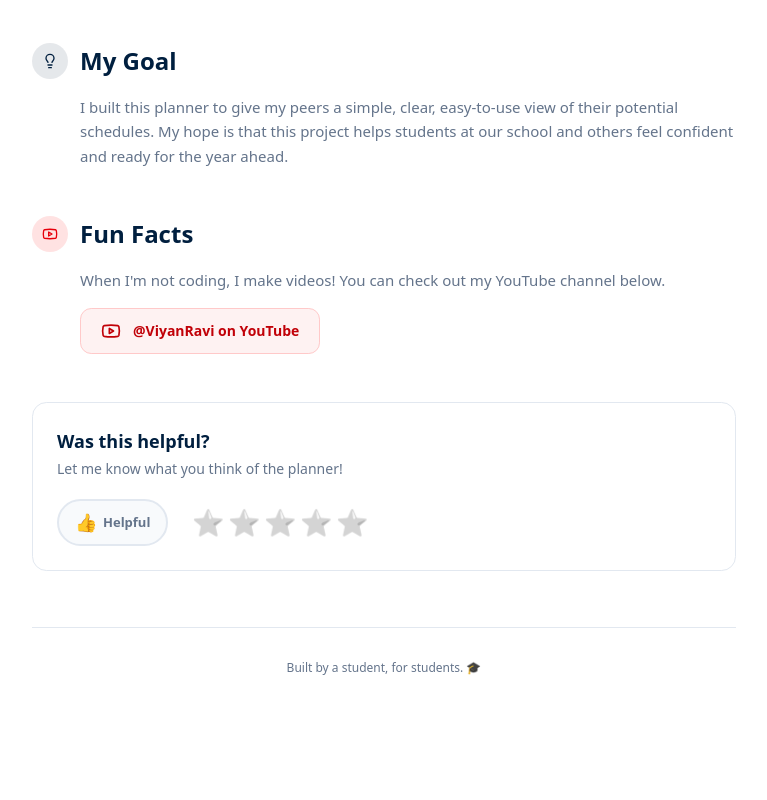
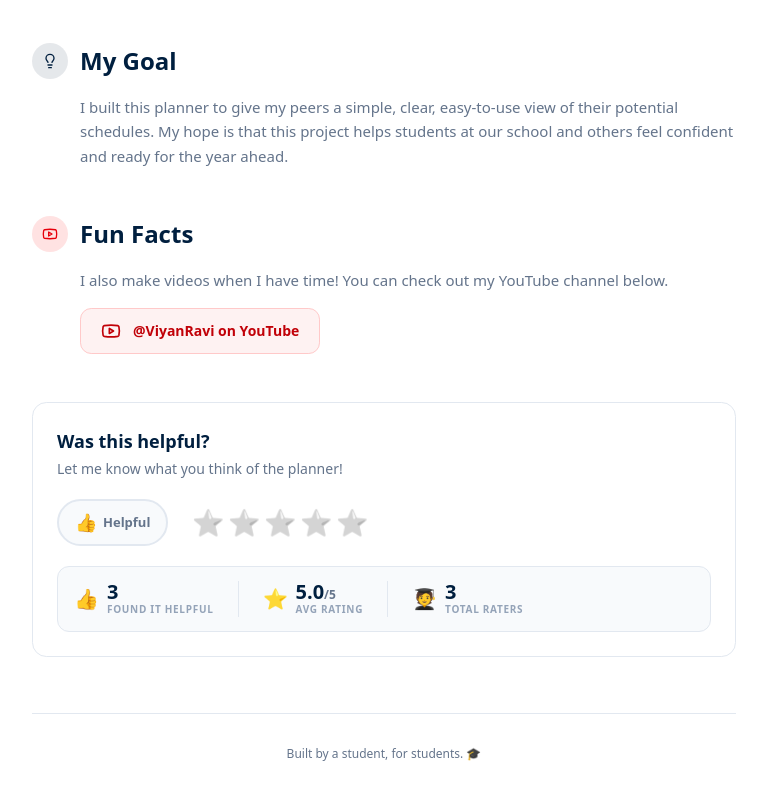
Before and after one commit to viyanravi/middle_school_course_planner, a Next.js app: page /about in a window 1280 px wide. Shown: the part 466-1266 px from the top of the page, without its empty margins (256-1023 px from the left). Before the commit the page ends 1182 px from the top, so only its background shows below. Built offline with nearby package versions, Linux system fonts and the light colour scheme.

Commit message:
Added rating

```diff
--- /dev/null
+++ b/ratings-data.json
@@ -0,0 +1,11 @@
+{
+  "thumbsCount": 3,
+  "starCounts": {
+    "1": 0,
+    "2": 0,
+    "3": 0,
+    "4": 0,
+    "5": 3
+  },
+  "totalRaters": 3
+}
--- a/src/app/about/page.tsx
+++ b/src/app/about/page.tsx
@@ -8,6 +8,54 @@ function RatingWidget() {
   const [thumbed, setThumbed] = React.useState(false);
   const [stars, setStars] = React.useState(0);
   const [hovered, setHovered] = React.useState(0);
+  const [submitted, setSubmitted] = React.useState(false);
+
+  // Live counts from server
+  const [thumbsCount, setThumbsCount] = React.useState<number | null>(null);
+  const [starCounts, setStarCounts] = React.useState<Record<string, number> | null>(null);
+  const [totalRaters, setTotalRaters] = React.useState<number | null>(null);
+  const [loading, setLoading] = React.useState(true);
+
+  // Fetch current counts on mount
+  React.useEffect(() => {
+    fetch('/api/ratings')
+      .then(r => r.json())
+      .then(data => {
+        setThumbsCount(data.thumbsCount ?? 0);
+        setStarCounts(data.starCounts ?? {});
+        setTotalRaters(data.totalRaters ?? 0);
+        setLoading(false);
+      })
+      .catch(() => setLoading(false));
+  }, []);
+
+  const handleSubmit = async () => {
+    if (submitted || (!thumbed && stars === 0)) return;
+    setSubmitted(true);
+
+    try {
+      const res = await fetch('/api/ratings', {
+        method: 'POST',
+        headers: { 'Content-Type': 'application/json' },
+        body: JSON.stringify({ thumbed, stars: stars > 0 ? stars : undefined }),
+      });
+      const data = await res.json();
+      setThumbsCount(data.thumbsCount ?? 0);
+      setStarCounts(data.starCounts ?? {});
+      setTotalRaters(data.totalRaters ?? 0);
+    } catch { }
+  };
+
+  // Compute average star rating
+  const avgStar = (() => {
+    if (!starCounts) return null;
+    let total = 0, count = 0;
+    for (let i = 1; i <= 5; i++) {
+      total += i * (starCounts[String(i)] || 0);
+      count += starCounts[String(i)] || 0;
+    }
+    return count > 0 ? (total / count).toFixed(1) : null;
+  })();
 
   return (
     <section className="mb-12 border border-border rounded-2xl p-6 bg-card/60">
@@ -17,15 +65,17 @@ function RatingWidget() {
       <div className="flex items-center gap-6 flex-wrap">
         {/* Thumbs up */}
         <button
-          onClick={() => setThumbed(t => !t)}
+          onClick={() => { if (!submitted) setThumbed(t => !t); }}
           title="Thumbs up"
+          disabled={submitted}
           style={{
             display: 'inline-flex', alignItems: 'center', gap: '6px',
             padding: '8px 16px', borderRadius: '999px', fontWeight: 700, fontSize: '13px',
             border: thumbed ? '2px solid #001f3f' : '2px solid #e2e8f0',
             backgroundColor: thumbed ? '#001f3f' : '#f8fafc',
             color: thumbed ? '#FFB81C' : '#64748b',
-            cursor: 'pointer', transition: 'all 0.2s',
+            cursor: submitted ? 'default' : 'pointer', transition: 'all 0.2s',
+            opacity: submitted && !thumbed ? 0.5 : 1,
           }}
         >
           <span style={{ fontSize: '18px' }}>👍</span>
@@ -37,13 +87,14 @@ function RatingWidget() {
           {[1, 2, 3, 4, 5].map((star) => (
             <button
               key={star}
-              onClick={() => setStars(star)}
-              onMouseEnter={() => setHovered(star)}
+              onClick={() => { if (!submitted) setStars(star); }}
+              onMouseEnter={() => { if (!submitted) setHovered(star); }}
               onMouseLeave={() => setHovered(0)}
               title={`${star} star${star > 1 ? 's' : ''}`}
+              disabled={submitted}
               style={{
                 fontSize: '26px', background: 'none', border: 'none',
-                cursor: 'pointer', transition: 'transform 0.15s',
+                cursor: submitted ? 'default' : 'pointer', transition: 'transform 0.15s',
                 transform: (hovered >= star || stars >= star) ? 'scale(1.2)' : 'scale(1)',
                 filter: (hovered >= star || stars >= star) ? 'none' : 'grayscale(1)',
               }}
@@ -51,12 +102,89 @@ function RatingWidget() {
               ⭐
             </button>
           ))}
-          {stars > 0 && (
+          {stars > 0 && !submitted && (
             <span style={{ marginLeft: '8px', fontSize: '13px', fontWeight: 700, color: '#001f3f' }}>
               {stars === 5 ? 'Amazing! 🎉' : stars >= 3 ? 'Thanks! 😊' : "Got it, I'll improve! 🙏"}
             </span>
           )}
         </div>
+      </div>
+
+      {/* Submit button */}
+      {!submitted && (thumbed || stars > 0) && (
+        <button
+          onClick={handleSubmit}
+          style={{
+            marginTop: '16px', padding: '8px 20px', borderRadius: '999px',
+            backgroundColor: '#001f3f', color: '#FFB81C', fontWeight: 800,
+            fontSize: '13px', border: 'none', cursor: 'pointer',
+            letterSpacing: '0.04em', transition: 'opacity 0.2s',
+          }}
+          onMouseOver={e => (e.currentTarget.style.opacity = '0.85')}
+          onMouseOut={e => (e.currentTarget.style.opacity = '1')}
+        >
+          Submit Rating
+        </button>
+      )}
+
+      {submitted && (
+        <p style={{ marginTop: '12px', fontSize: '13px', color: '#22c55e', fontWeight: 700 }}>
+          ✅ Your rating has been recorded — thank you!
+        </p>
+      )}
+
+      {/* Live community stats */}
+      <div style={{
+        marginTop: '20px', padding: '14px 16px', borderRadius: '12px',
+        backgroundColor: '#f8fafc', border: '1px solid #e2e8f0',
+        display: 'flex', alignItems: 'center', gap: '24px', flexWrap: 'wrap',
+      }}>
+        {loading ? (
+          <span style={{ fontSize: '12px', color: '#94a3b8', fontWeight: 600 }}>Loading stats…</span>
+        ) : (
+          <>
+            <div style={{ display: 'flex', alignItems: 'center', gap: '8px' }}>
+              <span style={{ fontSize: '20px' }}>👍</span>
+              <div>
+                <div style={{ fontSize: '20px', fontWeight: 900, color: '#001f3f', lineHeight: 1 }}>
+                  {thumbsCount ?? 0}
+                </div>
+                <div style={{ fontSize: '10px', fontWeight: 700, color: '#94a3b8', textTransform: 'uppercase', letterSpacing: '0.07em' }}>
+                  found it helpful
+                </div>
+              </div>
+            </div>
+
+            <div style={{ width: '1px', height: '36px', backgroundColor: '#e2e8f0' }} />
+
+            <div style={{ display: 'flex', alignItems: 'center', gap: '8px' }}>
+              <span style={{ fontSize: '20px' }}>⭐</span>
+              <div>
+                <div style={{ fontSize: '20px', fontWeight: 900, color: '#001f3f', lineHeight: 1 }}>
+                  {avgStar ?? '—'}
+                  {avgStar && <span style={{ fontSize: '12px', fontWeight: 600, color: '#64748b' }}>/5</span>}
+                </div>
+                <div style={{ fontSize: '10px', fontWeight: 700, color: '#94a3b8', textTransform: 'uppercase', letterSpacing: '0.07em' }}>
+                  avg rating
+                </div>
+              </div>
+            </div>
+
+            <div style={{ width: '1px', height: '36px', backgroundColor: '#e2e8f0' }} />
+
+            <div style={{ display: 'flex', alignItems: 'center', gap: '8px' }}>
+              <span style={{ fontSize: '20px' }}>🧑‍🎓</span>
+              <div>
+                <div style={{ fontSize: '20px', fontWeight: 900, color: '#001f3f', lineHeight: 1 }}>
+                  {totalRaters ?? 0}
+                </div>
+                <div style={{ fontSize: '10px', fontWeight: 700, color: '#94a3b8', textTransform: 'uppercase', letterSpacing: '0.07em' }}>
+                  total raters
+                </div>
+              </div>
+            </div>
+          </>
+        )}
       </div>
     </section>
   );
@@ -136,7 +264,7 @@ export default function AboutPage() {
           </div>
           <div className="pl-12 space-y-4">
             <p className="text-muted-foreground leading-relaxed text-[15px]">
-              When I&apos;m not coding, I make videos! You can check out my YouTube channel below.
+              I also make videos when I have time! You can check out my YouTube channel below.
             </p>
             <a
               href="https://www.youtube.com/@ViyanRavi"
--- /dev/null
+++ b/src/app/api/ratings/route.ts
@@ -0,0 +1,55 @@
+import { NextRequest, NextResponse } from 'next/server';
+import fs from 'fs';
+import path from 'path';
+
+// Store ratings in a JSON file in the project root (persists across requests)
+const DATA_FILE = path.join(process.cwd(), 'ratings-data.json');
+
+interface RatingsData {
+  thumbsCount: number;
+  starCounts: Record<string, number>; // "1" through "5"
+  totalRaters: number;
+}
+
+function readData(): RatingsData {
+  try {
+    if (fs.existsSync(DATA_FILE)) {
+      return JSON.parse(fs.readFileSync(DATA_FILE, 'utf-8'));
+    }
+  } catch {}
+  return { thumbsCount: 0, starCounts: { '1': 0, '2': 0, '3': 0, '4': 0, '5': 0 }, totalRaters: 0 };
+}
+
+function writeData(data: RatingsData) {
+  fs.writeFileSync(DATA_FILE, JSON.stringify(data, null, 2), 'utf-8');
+}
+
+// GET: return current counts
+export async function GET() {
+  const data = readData();
+  return NextResponse.json(data);
+}
+
+// POST: record a new rating
+export async function POST(req: NextRequest) {
+  const body = await req.json();
+  const { thumbed, stars } = body as { thumbed?: boolean; stars?: number };
+
+  const data = readData();
+
+  if (thumbed === true) {
+    data.thumbsCount += 1;
+  }
+
+  if (stars && stars >= 1 && stars <= 5) {
+    const key = String(stars);
+    data.starCounts[key] = (data.starCounts[key] || 0) + 1;
+  }
+
+  if (thumbed === true || (stars && stars >= 1)) {
+    data.totalRaters += 1;
+  }
+
+  writeData(data);
+  return NextResponse.json(data);
+}
```
